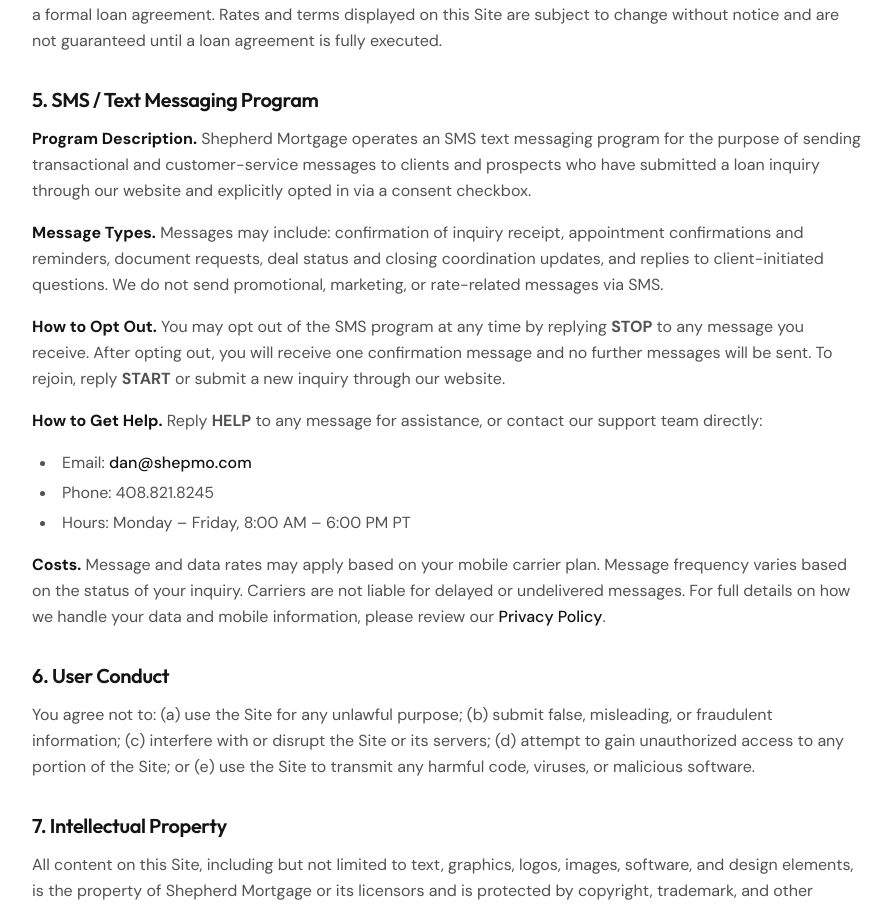
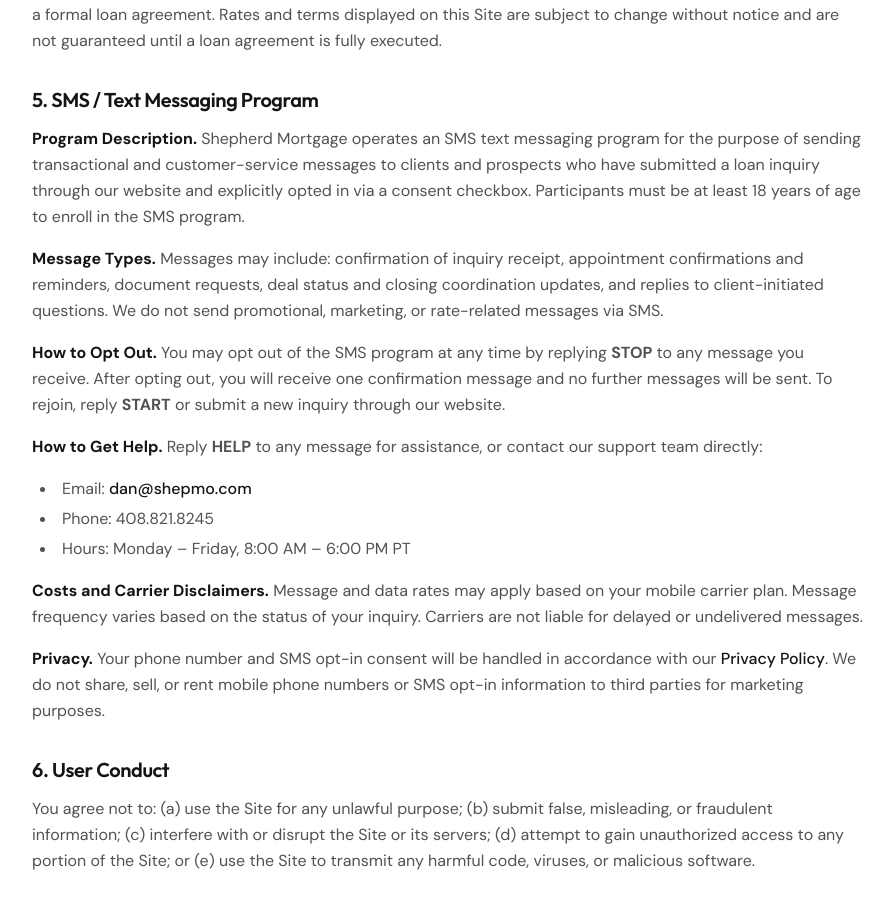
Before and after one commit to matthewjshep-bit/shepherd-mortgage, a Next.js app: page /terms in a window 1280 px wide. Shown: the part 989-1897 px from the top of the page, without its empty margins (192-1086 px from the left). Built offline with nearby package versions, Linux system fonts and the light colour scheme.

Commit message:
compliance: update terms §5 SMS section — add 18+ age, privacy paragraph, carrier disclaimer heading

```diff
--- a/src/app/terms/page.tsx
+++ b/src/app/terms/page.tsx
@@ -93,7 +93,7 @@
               </p>
             </section>
 
-            {/* §5 — NEW SMS section — required for A2P compliance */}
+            {/* §5 — SMS section — required for A2P compliance */}
             <section>
               <h2 className="text-xl font-semibold text-navy mb-3">
                 5. SMS / Text Messaging Program
@@ -107,7 +107,8 @@
                   the purpose of sending transactional and customer-service
                   messages to clients and prospects who have submitted a loan
                   inquiry through our website and explicitly opted in via a
-                  consent checkbox.
+                  consent checkbox. Participants must be at least 18 years of
+                  age to enroll in the SMS program.
                 </p>
                 <p>
                   <strong className="text-text-primary">Message Types.</strong>{" "}
@@ -148,19 +149,26 @@
                   <li>Hours: Monday – Friday, 8:00 AM – 6:00 PM PT</li>
                 </ul>
                 <p>
-                  <strong className="text-text-primary">Costs.</strong> Message
-                  and data rates may apply based on your mobile carrier plan.
-                  Message frequency varies based on the status of your inquiry.
-                  Carriers are not liable for delayed or undelivered messages.
-                  For full details on how we handle your data and mobile
-                  information, please review our{" "}
+                  <strong className="text-text-primary">
+                    Costs and Carrier Disclaimers.
+                  </strong>{" "}
+                  Message and data rates may apply based on your mobile carrier
+                  plan. Message frequency varies based on the status of your
+                  inquiry. Carriers are not liable for delayed or undelivered
+                  messages.
+                </p>
+                <p>
+                  <strong className="text-text-primary">Privacy.</strong> Your
+                  phone number and SMS opt-in consent will be handled in
+                  accordance with our{" "}
                   <a
                     href="/privacy"
                     className="text-navy font-medium hover:underline"
                   >
                     Privacy Policy
                   </a>
-                  .
+                  . We do not share, sell, or rent mobile phone numbers or SMS
+                  opt-in information to third parties for marketing purposes.
                 </p>
               </div>
             </section>
```
